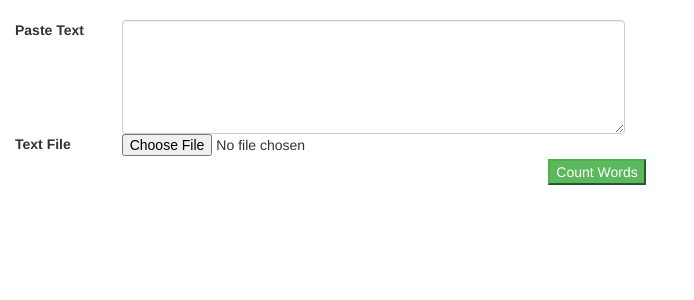
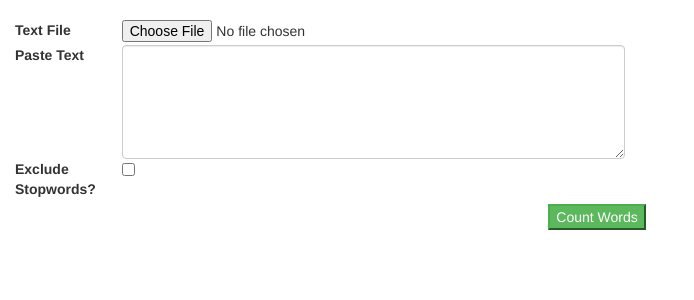
Before and after one commit to alysivji/word-count, a Flask app: page / in a window 1280 px wide. Shown: the part 52-352 px from the top of the page, without its empty margins (0-694 px from the left). Run offline with Flask 2, Linux system fonts and the light colour scheme; parts of the project's set-up code (start-up, migrations or seed data) failed here and were passed over; some libraries are stand-ins or nearby versions.

Commit message:
add stopword toggle

```diff
--- a/app/forms.py
+++ b/app/forms.py
@@ -1,8 +1,9 @@
 from flask_wtf import FlaskForm
-from wtforms import FileField, TextAreaField, SubmitField
+from wtforms import BooleanField, FileField, TextAreaField, SubmitField
 
 
 class WordCountForm(FlaskForm):
     entered_text = TextAreaField('Paste Text')
     text_file = FileField('Text File')
+    exclude_stopwords = BooleanField('Exclude Stopwords?', default=False)
     submit = SubmitField('Count Words')
--- a/app/routes.py
+++ b/app/routes.py
@@ -4,6 +4,7 @@ import os
 import string
 
 from flask import flash, render_template, request
+from nltk.corpus import stopwords
 from werkzeug.utils import secure_filename
 
 from app import app
@@ -21,6 +22,7 @@ ALLOWED_EXTENSIONS = set(['txt'])
 table = str.maketrans({key: None for key in string.punctuation})
 
 VOWELS = ['a', 'e', 'i', 'o', 'u']
+STOPWORDS = stopwords.words('english')
 
 
 ##################
@@ -84,6 +86,8 @@ def index():
     form = WordCountForm()
 
     if form.validate_on_submit():
+        exclude_stopwords = form.exclude_stopwords.data
+
         # user uploads file
         if 'text_file' in request.files:
             file = request.files['text_file']
@@ -93,7 +97,8 @@ def index():
                 full_path = os.path.join(app.config['UPLOAD_FOLDER'], filename)
                 file.save(full_path)
                 lines = _extract_lines_from_file(full_path)
-                return word_count(lines=lines)
+                return word_count(lines=lines,
+                                  exclude_stopwords=exclude_stopwords)
             else:
                 flash('File requires txt extensions')
 
@@ -102,19 +107,30 @@ def index():
             lines = []
             for line in form.entered_text.data.splitlines():
                 lines.append(line.strip().translate(table))
-            return word_count(lines=lines)
+            return word_count(lines=lines,
+                              exclude_stopwords=exclude_stopwords)
 
     return render_template('index.html', form=form)
 
 
-def word_count(lines):
+def word_count(lines, exclude_stopwords):
     """
     Loop thru lines, count words, and output table
     """
+
+    # import pdb; pdb.set_trace()
+
     word_counter = Counter()
     for line in lines:
-        words = [_process_word(word) for word in line.split()]
-        word_counter += Counter(words)
+        for word in line.split():
+            if exclude_stopwords:
+                words = [_process_word(word)
+                         for word in line.split()
+                         if word not in STOPWORDS]
+            else:
+                words = [_process_word(word)
+                         for word in line.split()]
+            word_counter += Counter(words)
 
     return render_template(
         'top_words.html',
--- a/app/templates/index.html
+++ b/app/templates/index.html
@@ -5,13 +5,18 @@
     {{ form.hidden_tag() }}
 
     <div class="row">
+      <div class="col-sm-1">{{ form.text_file.label }}</div>
+      <div class="col-sm-5">{{ form.text_file() }}</div>
+    </div>
+
+    <div class="row">
       <div class="col-sm-1">{{ form.entered_text.label }}</div>
       <div class="col-sm-5">{{ form.entered_text(class="form-control", rows="5") }}</div>
     </div>
 
     <div class="row">
-      <div class="col-sm-1">{{ form.text_file.label }}</div>
-      <div class="col-sm-5">{{ form.text_file() }}</div>
+      <div class="col-sm-1">{{ form.exclude_stopwords.label }}</div>
+      <div class="col-sm-5">{{ form.exclude_stopwords() }}</div>
     </div>
 
     <div class="row">
```
